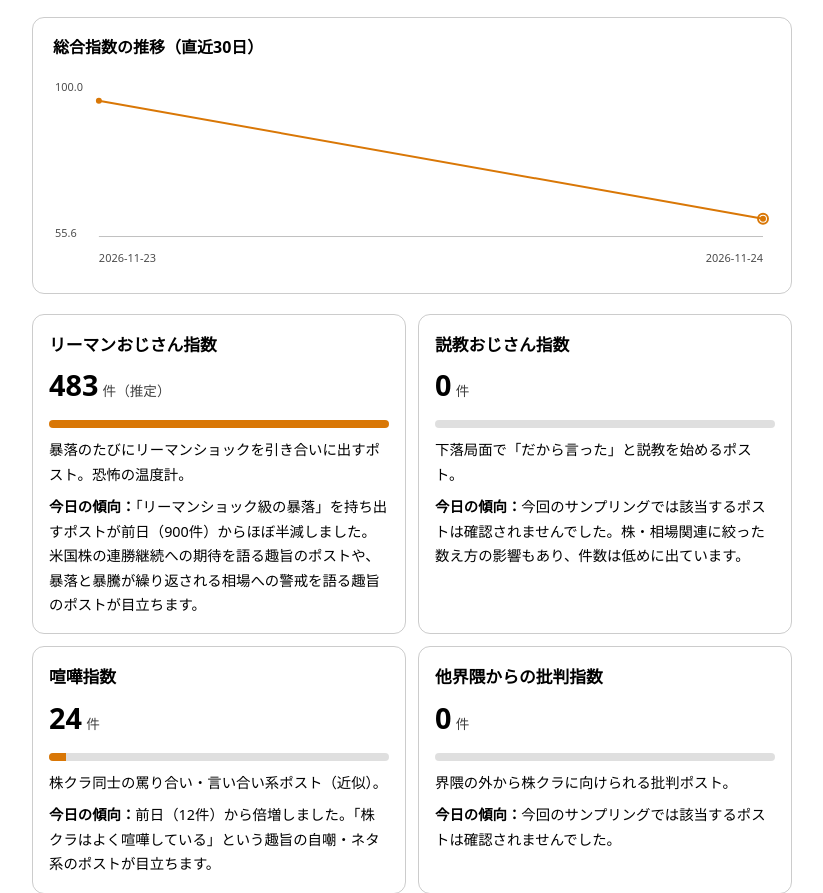
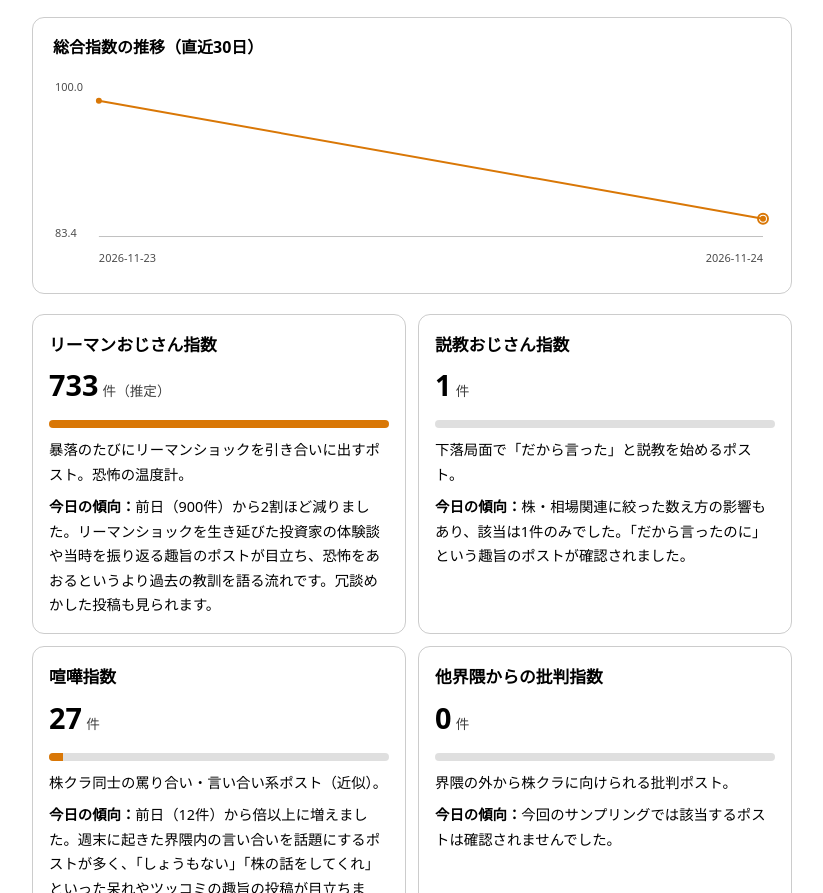
Before and after one commit to kabukurasentiment-art/kabukurasentiment-art.github.io, a plain HTML site: page index.html in a window 1280 px wide. Shown: the part 447-1340 px from the top of the page, without its empty margins (228-1051 px from the left). Drawn offline with Linux system fonts and the light colour scheme.

Commit message:
Update sentiment index for 2026-11-24

```diff
--- a/index.html
+++ b/index.html
@@ -48,8 +48,8 @@
 
   <div class="composite">
     <div class="label">総合指数（2026年11月24日）</div>
-    <div class="num">55.6</div>
-    <div class="label">記録開始日＝100として指数化。サンプル合計 507件</div>
+    <div class="num">83.4</div>
+    <div class="label">記録開始日＝100として指数化。サンプル合計 761件</div>
   </div>
 
   <div class="chart">
@@ -57,7 +57,7 @@
     <svg viewBox="0 0 720 200" width="100%" role="img" aria-label="総合指数の推移グラフ" style="max-width:100%;height:auto">
       <line x1="46" y1="168" x2="712" y2="168" stroke="rgba(128,128,128,.5)" stroke-width="1"/>
       <text x="2" y="22" font-size="11" fill="currentColor" opacity=".7">100.0</text>
-      <text x="2" y="168" font-size="11" fill="currentColor" opacity=".7">55.6</text>
+      <text x="2" y="168" font-size="11" fill="currentColor" opacity=".7">83.4</text>
       <polyline points="46.0,31.8 712.0,150.2" fill="none" stroke="#d97706" stroke-width="2"/>
       <circle cx="46.0" cy="31.8" r="3" fill="#d97706"/>
       <circle cx="712.0" cy="150.2" r="3" fill="#d97706"/>
@@ -70,24 +70,24 @@
   <div class="cards">
     <div class="card">
       <h2>リーマンおじさん指数</h2>
-      <div><span class="count">483</span> <span class="unit">件（推定）</span></div>
+      <div><span class="count">733</span> <span class="unit">件（推定）</span></div>
       <div class="bar"><div style="width:100%"></div></div>
       <p>暴落のたびにリーマンショックを引き合いに出すポスト。恐怖の温度計。</p>
-      <p><strong>今日の傾向：</strong>「リーマンショック級の暴落」を持ち出すポストが前日（900件）からほぼ半減しました。米国株の連勝継続への期待を語る趣旨のポストや、暴落と暴騰が繰り返される相場への警戒を語る趣旨のポストが目立ちます。</p>
+      <p><strong>今日の傾向：</strong>前日（900件）から2割ほど減りました。リーマンショックを生き延びた投資家の体験談や当時を振り返る趣旨のポストが目立ち、恐怖をあおるというより過去の教訓を語る流れです。冗談めかした投稿も見られます。</p>
     </div>
     <div class="card">
       <h2>説教おじさん指数</h2>
-      <div><span class="count">0</span> <span class="unit">件</span></div>
+      <div><span class="count">1</span> <span class="unit">件</span></div>
       <div class="bar"><div style="width:0%"></div></div>
       <p>下落局面で「だから言った」と説教を始めるポスト。</p>
-      <p><strong>今日の傾向：</strong>今回のサンプリングでは該当するポストは確認されませんでした。株・相場関連に絞った数え方の影響もあり、件数は低めに出ています。</p>
+      <p><strong>今日の傾向：</strong>株・相場関連に絞った数え方の影響もあり、該当は1件のみでした。「だから言ったのに」という趣旨のポストが確認されました。</p>
     </div>
     <div class="card">
       <h2>喧嘩指数</h2>
-      <div><span class="count">24</span> <span class="unit">件</span></div>
-      <div class="bar"><div style="width:5%"></div></div>
+      <div><span class="count">27</span> <span class="unit">件</span></div>
+      <div class="bar"><div style="width:4%"></div></div>
       <p>株クラ同士の罵り合い・言い合い系ポスト（近似）。</p>
-      <p><strong>今日の傾向：</strong>前日（12件）から倍増しました。「株クラはよく喧嘩している」という趣旨の自嘲・ネタ系のポストが目立ちます。</p>
+      <p><strong>今日の傾向：</strong>前日（12件）から倍以上に増えました。週末に起きた界隈内の言い合いを話題にするポストが多く、「しょうもない」「株の話をしてくれ」といった呆れやツッコミの趣旨の投稿が目立ちます。</p>
     </div>
     <div class="card">
       <h2>他界隈からの批判指数</h2>
```
